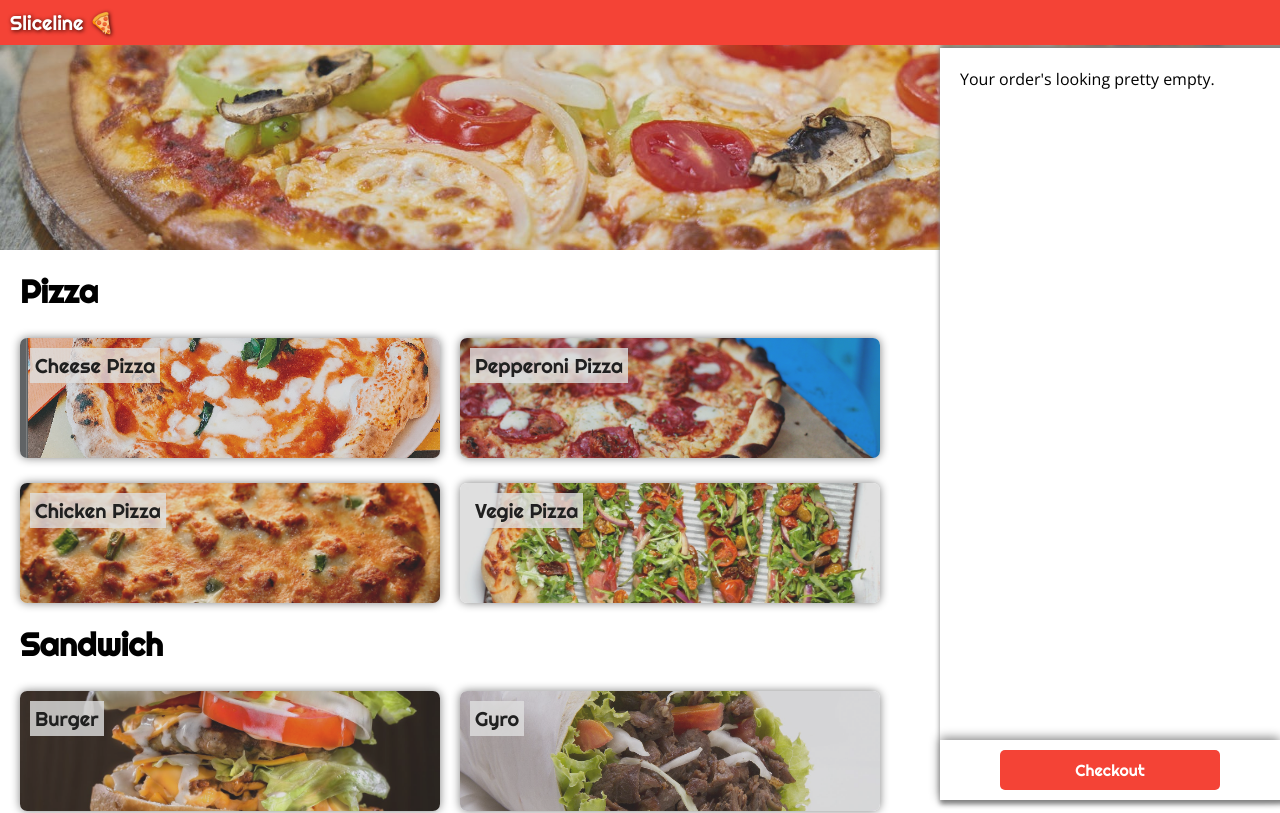
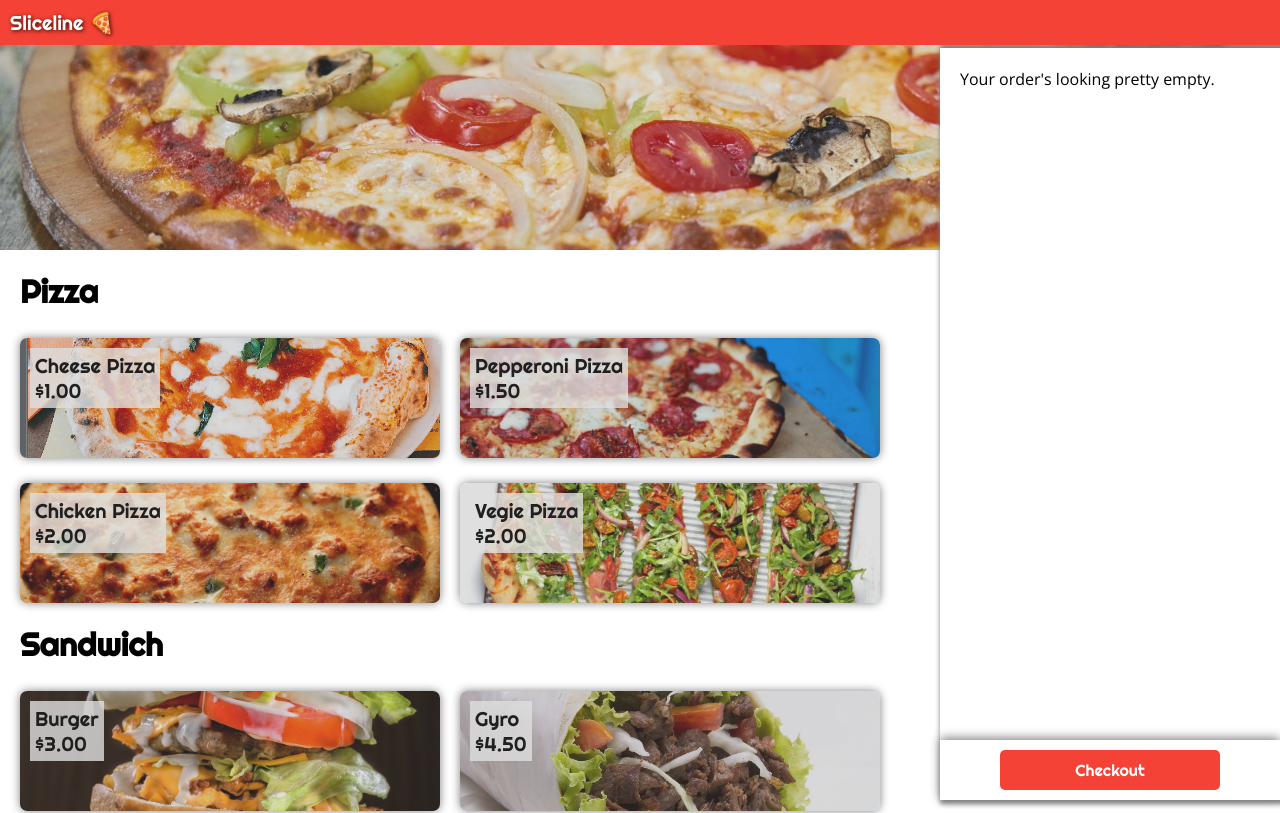
Before and after one commit to Mladen1996/React-Pizza-App, a React (Create React App) app: page / in a window 1280 px wide. Shown: the top 813 px of the page. Built offline with nearby package versions, Linux system fonts and the light colour scheme.

Commit message:
Add Price

```diff
--- a/src/Data/FoodData.js
+++ b/src/Data/FoodData.js
@@ -1,43 +1,58 @@
+export function formatPrice(price){
+    return price.toLocaleString('en-US',{
+        style:'currency',
+        currency:'USD'
+    })
+}
+
 export const foodItems=[
     {
         name:'Cheese Pizza',
         img:'/img/pizza.png',
-        section:'Pizza'
+        section:'Pizza',
+        price:1
     },
     {
         name:'Pepperoni Pizza',
         img:'/img/pizza2.jpeg',
-        section:'Pizza'
+        section:'Pizza',
+        price:1.5
     },
     {
         name:'Chicken Pizza',
         img:'/img/chicken-pizza.jpeg',
-        section:'Pizza'
+        section:'Pizza',
+        price:2
     },
     {
         name:'Vegie Pizza',
         img:'/img/healthy-pizza.jpeg',
-        section:'Pizza'
+        section:'Pizza',
+        price:2
     },
     {
         name:'Burger',
         img:'/img/burger.jpeg',
-        section:'Sandwich'
+        section:'Sandwich',
+        price:3
     },
     {
         name:'Gyro',
         img:'/img/gyro.jpeg',
-        section:'Sandwich'
+        section:'Sandwich',
+        price:4.5
     },
     {
         name:'Shrimp PoBoy',
         img:'/img/sandwich.jpeg',
-        section:'Sandwich'
+        section:'Sandwich',
+        price:6
     },
     {
         name:'Fries',
         img:'/img/fries.jpeg',
-        section:'Sides'
+        section:'Sides',
+        price:1
     }
 
 ];
--- a/src/FoodDialog/FoodDialog.js
+++ b/src/FoodDialog/FoodDialog.js
@@ -3,6 +3,7 @@ import styled from 'styled-components';
 import {FoodLabel} from '../Menu/FoodGrid';
 import {pizzaRed} from '../Styles/colors';
 import {Title} from '../Styles/title';
+import{formatPrice} from '../Data/FoodData';
 const Dialog= styled.div`
     width:500px;
     background-color:white;
@@ -66,7 +67,7 @@ export default function FoodDialog({openFood,setOpenFood,setOrders,orders}){
     if(!openFood) return null;
 
     const order={
-        name:openFood.name
+        ...openFood
     }
     function addToOrder(){
         setOrders([...orders,order]);
@@ -85,7 +86,7 @@ export default function FoodDialog({openFood,setOpenFood,setOrders,orders}){
         </DialogContent>
         <DialogFooter>
         <ConfirmButton onClick={addToOrder}>
-            Add to order
+            Add to order : {formatPrice(openFood.price)}
         </ConfirmButton>
         </DialogFooter>
         </Dialog>
--- a/src/Menu/Menu.js
+++ b/src/Menu/Menu.js
@@ -2,6 +2,7 @@ import React from 'react';
 import styled from 'styled-components';
 import {foods} from '../Data/FoodData';
 import {Food,FoodGrid,FoodLabel} from './FoodGrid';
+import{formatPrice} from '../Data/FoodData';
 
 
 export const MenuStyled= styled.div`
@@ -19,7 +20,8 @@ export default function Menu({setOpenFood}){
                 setOpenFood(food);
             }}>
                 <FoodLabel>
-                {food.name}
+                <div>{food.name}</div>
+                <div>{formatPrice(food.price)}</div>
                 </FoodLabel>
 
             </Food>
--- a/src/Оrder/Order.js
+++ b/src/Оrder/Order.js
@@ -1,6 +1,7 @@
 import React from 'react';
 import styled from 'styled-components';
 import {DialogContent,DialogFooter,ConfirmButton} from '../FoodDialog/FoodDialog';
+import{formatPrice} from '../Data/FoodData';
 const OrderStyled=styled.div`
 position:fixed;
 right:0px;
@@ -24,6 +25,9 @@ border-bottom:1px solid grey;
 `;
 const OrderItem=styled.div`
 padding:10px 0px;
+display:grid;
+grid-template-columns:20px 150px 20px 60px;
+justify-content:space-between;
 `;
 export default function Order({orders}){
     return <OrderStyled>
@@ -35,7 +39,11 @@ export default function Order({orders}){
     <OrderContainer>Your Order:</OrderContainer>{""}
     {orders.map(order=>(
         <OrderContainer>
-            <OrderItem>{order.name}</OrderItem>
+            <OrderItem>
+    <div>1</div>
+                <div>{order.name}</div>
+    <div>{formatPrice(order.price)}</div>
+                </OrderItem>
         </OrderContainer>
     ))}
     </OrderContent>
```
